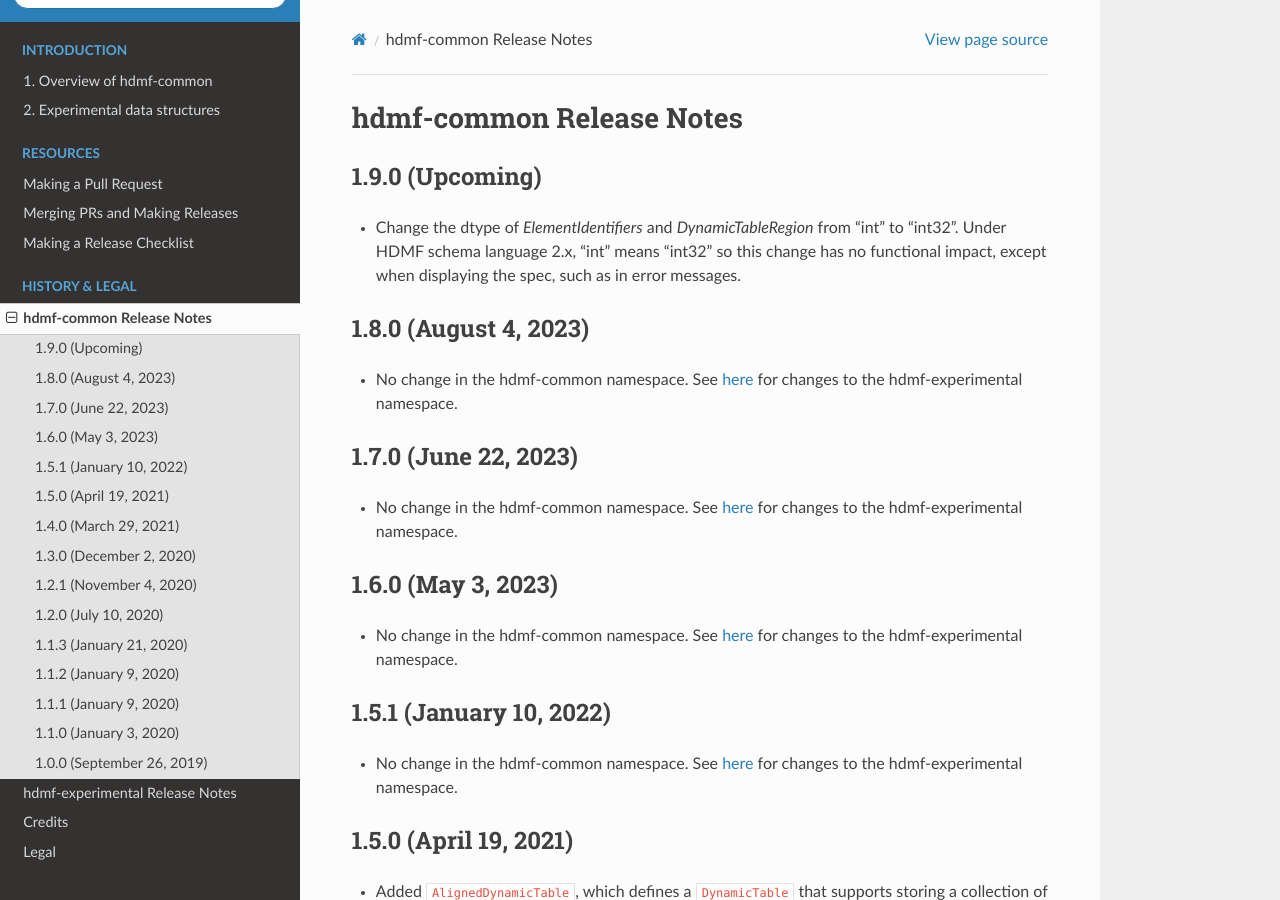
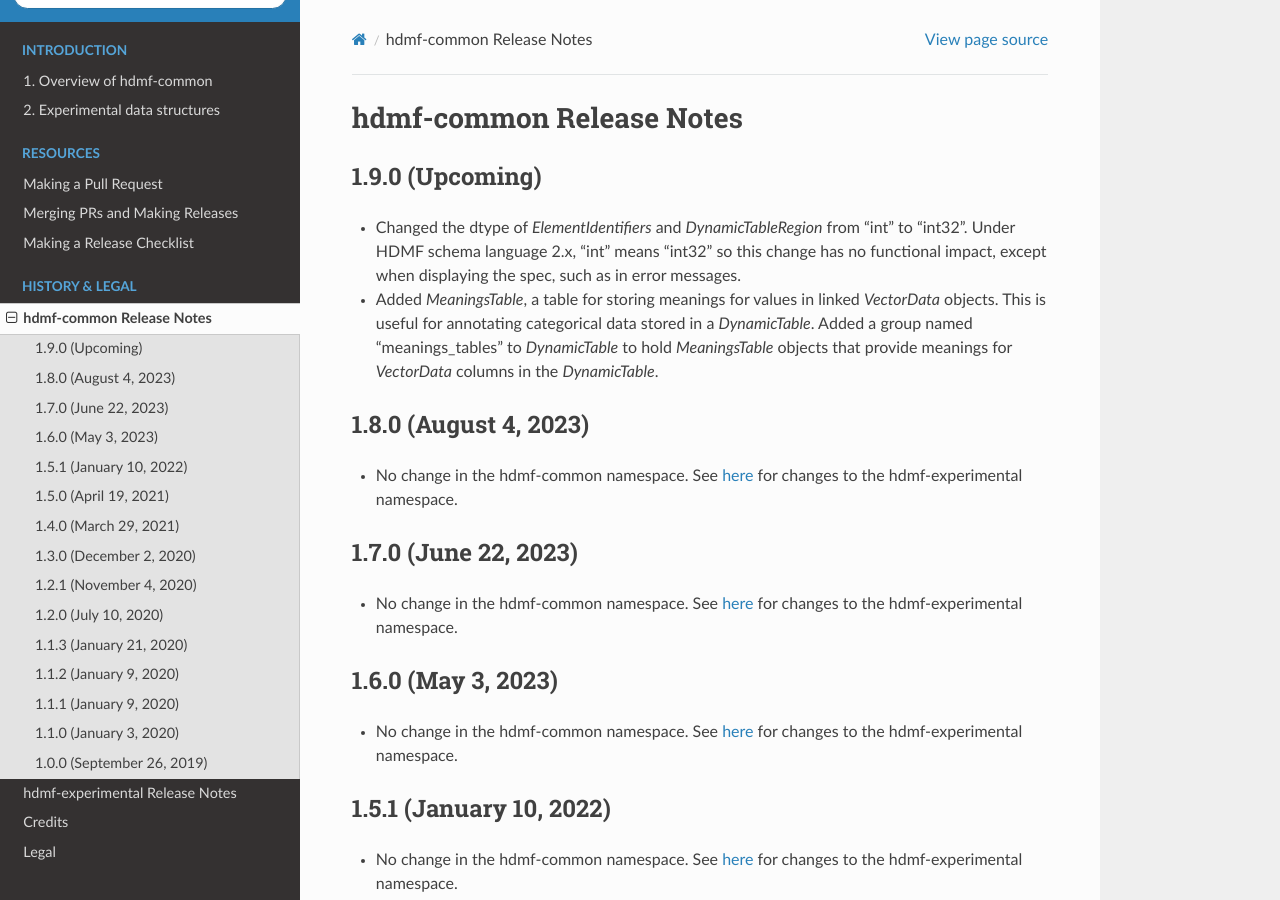
Before and after one commit to hdmf-dev/hdmf-common-schema, a Sphinx documentation site: the page built from docs/source/hdmf_common_release_notes.rst, in a window 1280 px wide and 900 px high. Built offline with Sphinx 7.4.7 and the Read the Docs theme 3.1.0, drawn with Linux system fonts in a browser that asks for light colours.

Commit message:
Added MeaningsTable data type and group to hold them in DynamicTable

```diff
--- a/docs/source/hdmf_common_release_notes.rst
+++ b/docs/source/hdmf_common_release_notes.rst
@@ -5,9 +5,13 @@
 
 1.9.0 (Upcoming)
 ----------------------
-- Change the dtype of `ElementIdentifiers` and `DynamicTableRegion` from "int" to "int32". Under HDMF
+- Changed the dtype of `ElementIdentifiers` and `DynamicTableRegion` from "int" to "int32". Under HDMF
   schema language 2.x, "int" means "int32" so this change has no functional impact, except when displaying the
   spec, such as in error messages.
+- Added `MeaningsTable`, a table for storing meanings for values in linked `VectorData` objects.
+  This is useful for annotating categorical data stored in a `DynamicTable`. Added a group named "meanings_tables"
+  to `DynamicTable` to hold `MeaningsTable` objects that provide meanings for `VectorData` columns in the
+  `DynamicTable`.
 
 1.8.0 (August 4, 2023)
 ----------------------
```
Also changed, not shown: 1 other file.
